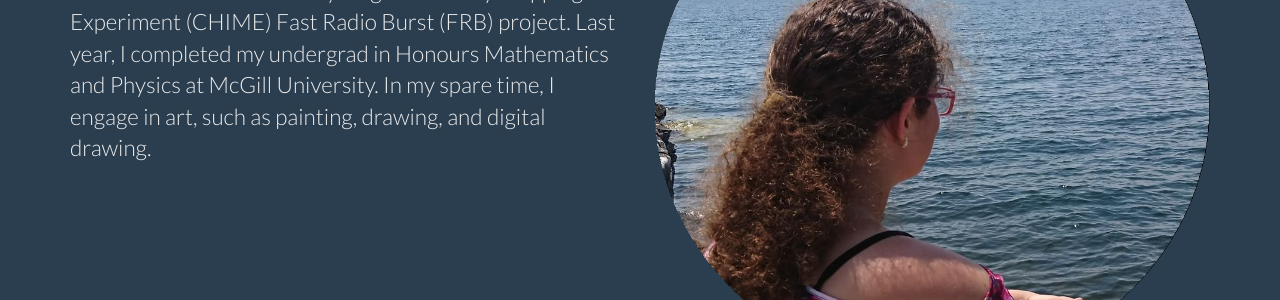
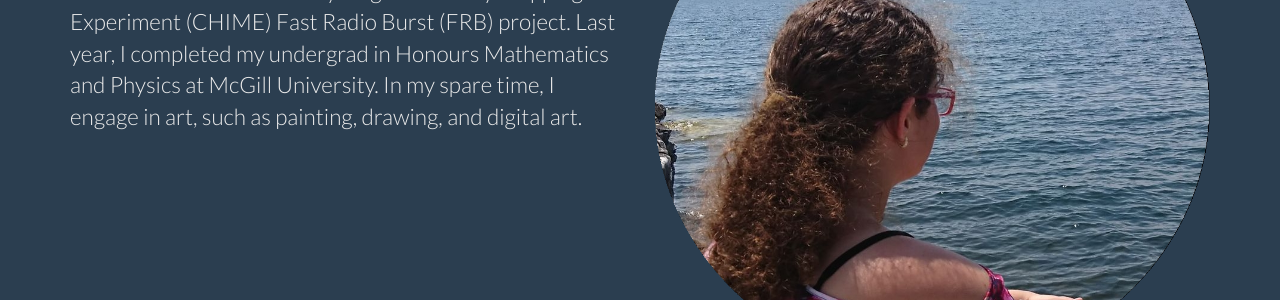
Before and after one commit to DanielaBreitman/DanielaBreitman.github.io, a Jekyll site: the page built from index.html, in a window 1280 px wide. Shown: the part 459-759 px from the top of the page. Built offline with Jekyll 4.4.1, drawn with Linux system fonts in a browser that asks for light colours; some of the changed text lies outside the part shown.

Commit message:
Fixed typo

```diff
--- a/index.html
+++ b/index.html
@@ -13,7 +13,7 @@ layout: default
     <div class="row">
         <div class="col-md-6">
             <h2 class="header-light regular-pad">Hello there!</h2>
-              <p class="lead"> I am currently a Master's student at the University of Toronto. I am (and have been for over three years) a member of the Canadian Hydrogen Intensity Mapping Experiment (CHIME) Fast Radio Burst (FRB) project. Last year, I completed my undergrad in Honours Mathematics and Physics at McGill University. In my spare time, I engage in art, such as painting, drawing, and digital drawing.</p>
+              <p class="lead"> I am currently a Master's student at the University of Toronto. I am (and have been for over three years) a member of the Canadian Hydrogen Intensity Mapping Experiment (CHIME) Fast Radio Burst (FRB) project. Last year, I completed my undergrad in Honours Mathematics and Physics at McGill University. In my spare time, I engage in art, such as painting, drawing, and digital art.</p>
         </div>
         <div class="col-md-6 text-center">
             <img src="{{ "/assets/img/me.png" | relative_url }}" alt="Jekyll logo" class="img-responsive">
```
